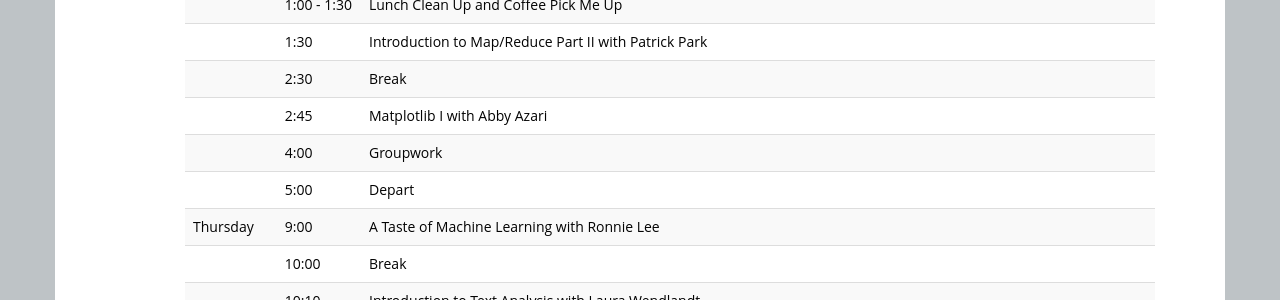
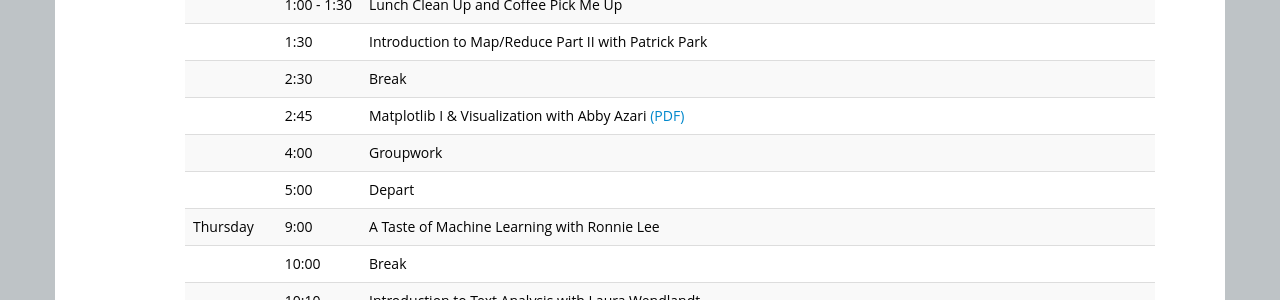
Before and after one commit to ICOSBigDataCamp/2018-summer-camp, a Jekyll site: the page built from index.html, in a window 1280 px wide and 900 px high, scrolled down 1750 px. Shown: the part 154-454 px from the top of the window. Built offline with Jekyll 4.4.1, drawn with Linux system fonts in a browser that asks for light colours.

Commit message:
Update index.html

```diff
--- a/index.html
+++ b/index.html
@@ -151,7 +151,7 @@ Organizing committee: Jerry Davis, H. V. Jagadish, Cliff Lampe, and Brian Noble
   <tr> <td></td>       <td>1:00 - 1:30</td>    <td>Lunch Clean Up and Coffee Pick Me Up</td> </tr>
   <tr> <td></td>       <td>1:30</td>   <td>Introduction to Map/Reduce Part II with Patrick Park</td> </tr>
   <tr> <td></td>       <td>2:30</td>   <td>Break</td> </tr>
-  <tr> <td></td>       <td>2:45</td>   <td>Matplotlib I with Abby Azari</td> </tr>
+  <tr> <td></td>       <td>2:45</td>   <td>Matplotlib I & Visualization with Abby Azari <a href="https://github.com/ICOSBigDataCamp/2018-summer-camp/blob/master/visualization/Visualization_Basics.pdf" target="_blank">(PDF)</a></td> </tr>
   <tr> <td></td>       <td>4:00</td>   <td>Groupwork</td> </tr>
   <tr> <td></td>       <td>5:00</td>   <td>Depart</td> </tr>
 
@@ -159,7 +159,7 @@ Organizing committee: Jerry Davis, H. V. Jagadish, Cliff Lampe, and Brian Noble
   <tr> <td></td>       <td>10:00</td>   <td>Break</td> </tr>
   <tr> <td></td>       <td>10:10</td>   <td>Introduction to Text Analysis with Laura Wendlandt</td> </tr>
   <tr> <td></td>       <td>11:20</td>   <td>Break</td> </tr>
-  <tr> <td></td>       <td>11:30</td>   <td>Matplotlib II with Abby Azari</td> </tr>
+  <tr> <td></td>       <td>11:30</td>   <td>Matplotlib II with Abby Azari </td> </tr>
   <tr> <td></td>       <td>1:00-2:30 </td>   <td>Lunch from Great Harvest Bread Co.<a href="http://annarbormi.greatharvestbread.com/" target="_blank">(website)</a> </td> </tr>
   <tr> <td></td>       <td>1:30</td>   <td> Univesity of Michigan Big Data Resources Panel </td> </tr>
   <tr> <td></td>       <td>2:30</td>   <td> Questions and Follow-up </td> </tr>
```
